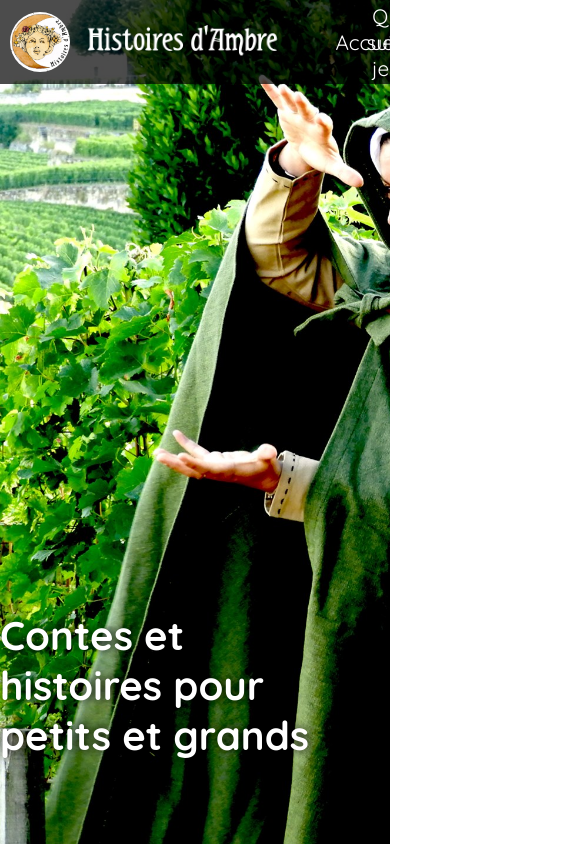
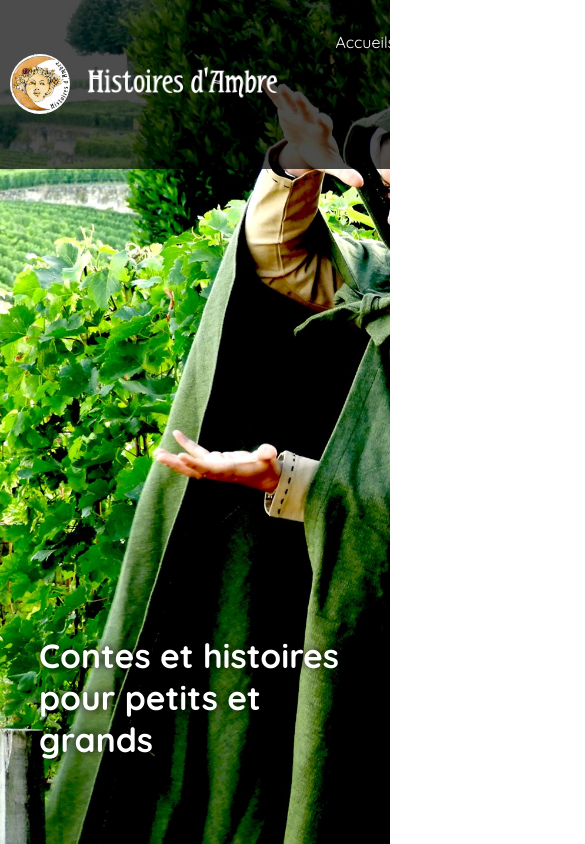
Before and after one commit to AlexisBoucherie/histoires-dambre, a plain HTML site: page index.html in a window 390 px wide. Shown: the top 844 px of the page, 585 px wide, since content can reach past the window. Drawn offline with Linux system fonts and the light colour scheme.

Commit message:
set break points for responsive design

```diff
--- a/index.html
+++ b/index.html
@@ -30,7 +30,7 @@
                 </ul>
             </nav>
         </div>
-        <h2>Contes et histoires pour petits et grands</h1>
+        <h2>Contes et histoires pour petits et grands</h2>
     </header>
 </body>
 </html>
--- a/style.css
+++ b/style.css
@@ -63,15 +63,12 @@ nav ul {
     justify-content: space-around;
 }
 
-nav ul li {
-    width: 8vw;
-}
-
 nav ul li a {
     display: table-cell;
     width: 10vw;
     height: 10vh;
-    font-size: 1.3em;
+    margin-right: 5px;
+    font-size: 1.2em;
     vertical-align: middle;
     text-align: center;
     color: white;
@@ -84,7 +81,7 @@ nav ul li a:hover {
 
 /* Slogan */
 
-h2 {
+header h2 {
     color: white;
     font-size: 2.5em;
     text-shadow: #000 1px 0 10px;
@@ -92,3 +89,53 @@ h2 {
     right: 10vw;
     bottom: 10vh;
 }
+
+/* Responsive petit laptop (1072px) */
+
+@media screen and (max-width: 1072px) {
+    nav ul li a {
+        font-size: 1.1em;
+    }
+}
+
+/* Responsive tablette (984px) */
+
+@media screen and (max-width: 984px) {
+
+    nav {
+        width: 80vw;
+    }
+
+    nav ul li a {
+        font-size: 1em;
+    }
+
+    header h2 {
+        font-size: 2.1em;
+    }
+}
+
+/* Responsive tablette (768px) */
+
+@media screen and (max-width: 768px) {
+
+    header .menu {
+        width: 100vw;
+        height: 20vh;
+        display: flex;
+    }
+
+    .branding, nav {
+        width: 100vw; /* PAS POSSIBLE DE CENTRER LA NAV ET DE FAIRE LE WRAP */
+    }
+
+    h2 {
+        max-width: 80vw;
+    }
+  }
+
+  /* Responsive smartphone (480px) */
+
+@media screen and (max-width: 480px) {
+
+  }
```
